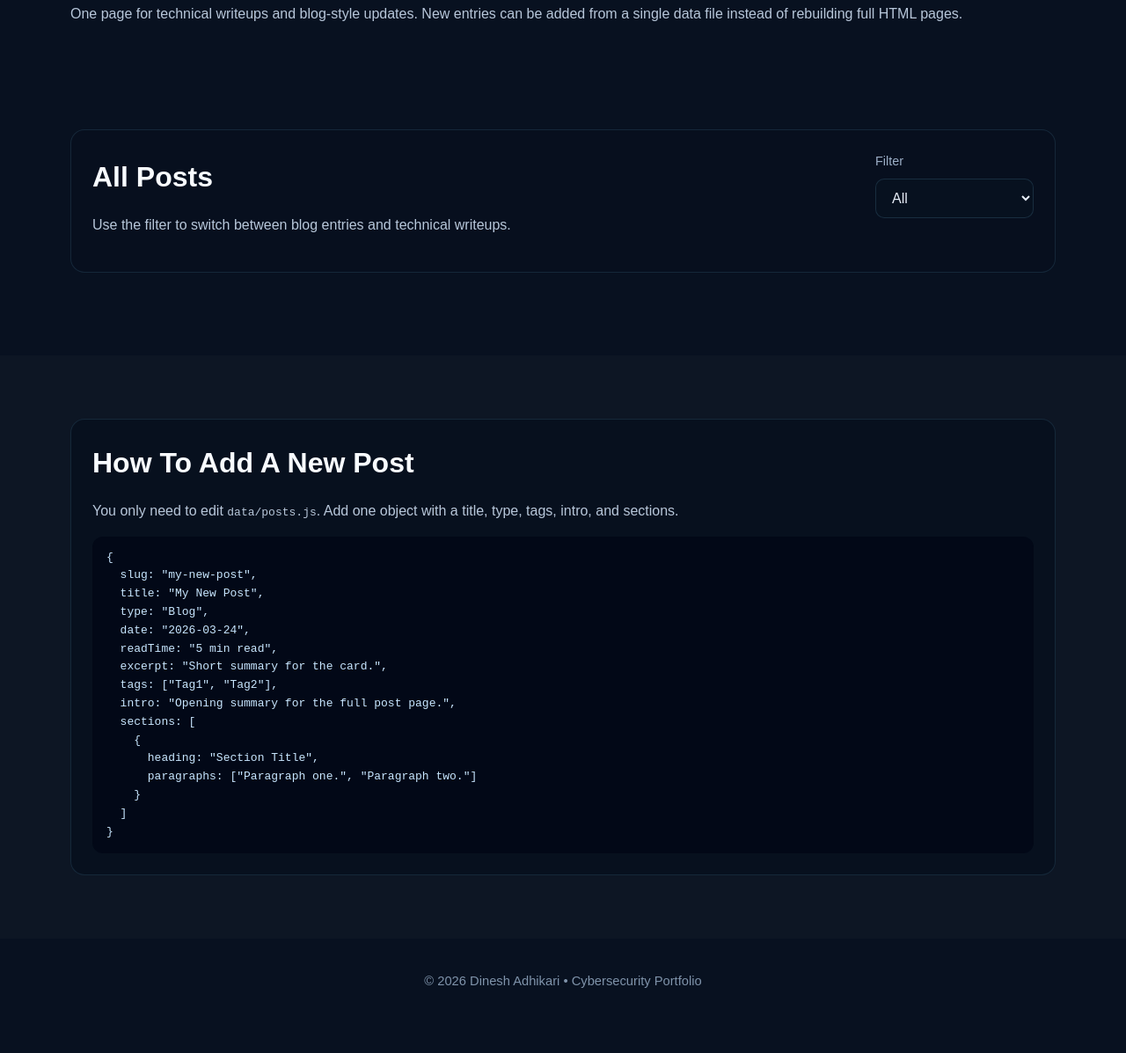
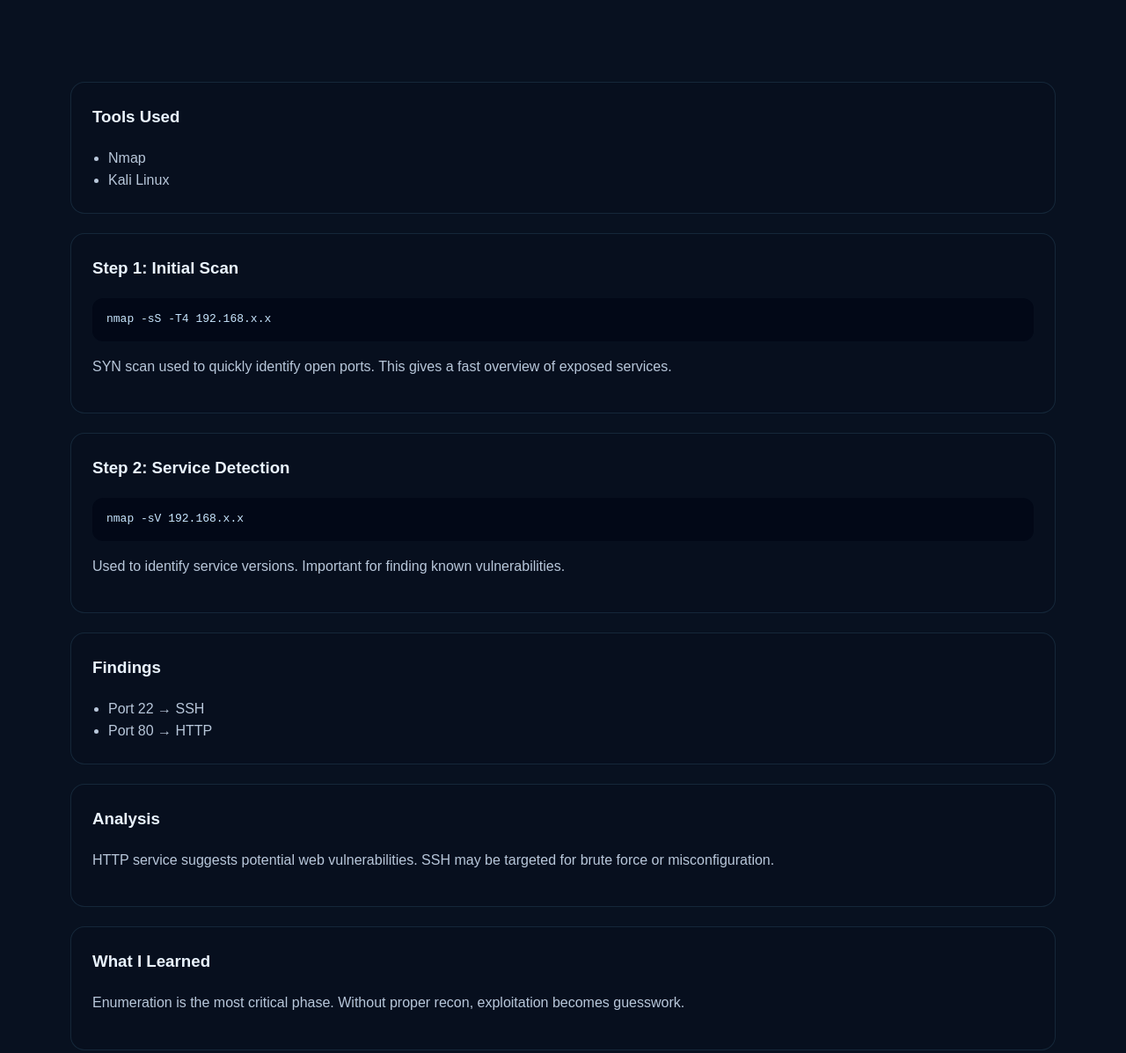
Before and after one commit to dineshadhikaree2006/portfolio---bsc, a plain HTML site: page pages/projects.html in a window 1280 px wide. Shown: the part 254-1451 px from the top of the page at 88% size. Drawn offline with Linux system fonts and the light colour scheme.

Commit message:
removed everything that contained post

```diff
--- a/data/posts.js
+++ /dev/null
@@ -1,90 +0,0 @@
-window.PORTFOLIO_POSTS = [
-  {
-    slug: "nmap-enumeration-lab",
-    title: "Nmap Enumeration Lab",
-    type: "Writeup",
-    date: "2026-03-20",
-    readTime: "6 min read",
-    excerpt:
-      "A walkthrough of an introductory enumeration lab focused on open ports, service detection, and attack-surface analysis.",
-    tags: ["Nmap", "Enumeration", "Linux", "Networking"],
-    intro:
-      "Objective: identify open ports, inspect running services, and build an initial attack-surface picture before any exploitation attempt.",
-    sections: [
-      {
-        heading: "Tools Used",
-        list: ["Nmap", "Kali Linux"]
-      },
-      {
-        heading: "Step 1: Initial Scan",
-        code: "nmap -sS -T4 192.168.x.x",
-        paragraphs: [
-          "A SYN scan is useful for getting a fast first-pass view of exposed ports.",
-          "This step is about speed and orientation. It tells me which services deserve closer inspection next."
-        ]
-      },
-      {
-        heading: "Step 2: Service Detection",
-        code: "nmap -sV 192.168.x.x",
-        paragraphs: [
-          "Version detection helps move from 'something is open' to 'this specific service is running.'",
-          "That matters because vulnerability research depends on product and version details."
-        ]
-      },
-      {
-        heading: "Findings",
-        list: ["Port 22 -> SSH", "Port 80 -> HTTP"]
-      },
-      {
-        heading: "Analysis",
-        paragraphs: [
-          "The HTTP service suggests a web attack surface that should be examined with browser testing, directory discovery, and header inspection.",
-          "SSH is often a lower-noise target for configuration review or credential testing, but it also needs careful restraint because it is easy to waste time there too early."
-        ]
-      },
-      {
-        heading: "What I Learned",
-        paragraphs: [
-          "Enumeration sets the pace for the rest of the assessment.",
-          "If recon is weak, every later step becomes guesswork instead of evidence-driven testing."
-        ]
-      }
-    ]
-  },
-  {
-    slug: "building-this-portfolio",
-    title: "Building This Portfolio With Better Structure",
-    type: "Blog",
-    date: "2026-03-22",
-    readTime: "4 min read",
-    excerpt:
-      "Notes on why I am treating this site as a technical workspace instead of a generic personal homepage.",
-    tags: ["Portfolio", "Frontend", "Learning", "Documentation"],
-    intro:
-      "This site is part of my learning process. I want it to show real technical progress, not just claims about what I know.",
-    sections: [
-      {
-        heading: "Why This Matters",
-        paragraphs: [
-          "A portfolio becomes more credible when it shows artifacts: writeups, notes, experiments, and working improvements over time.",
-          "That is more useful than a polished page that says very little about actual skill."
-        ]
-      },
-      {
-        heading: "What I Want From The Site",
-        list: [
-          "One place to publish writeups and technical posts",
-          "A structure that stays easy to update",
-          "Clear separation between blog-style reflection and evidence-heavy writeups"
-        ]
-      },
-      {
-        heading: "Current Direction",
-        paragraphs: [
-          "The site is moving toward a reusable posts system so new entries can be added from one data file instead of rebuilding full pages every time.",
-          "That keeps the content workflow simpler and makes the portfolio easier to maintain."
-        ]
-      }
-    ]
-  }
-];
--- a/pages/projects.html
+++ b/pages/projects.html
@@ -3,12 +3,10 @@
 <head>
   <meta charset="UTF-8">
   <meta name="viewport" content="width=device-width, initial-scale=1.0">
-  <title>Posts | Dinesh Adhikari</title>
-  <meta name="description" content="Combined blog and writeups page for Dinesh Adhikari's cybersecurity portfolio.">
+  <title>Nmap Enumeration | Dinesh</title>
+  <meta name="description" content="Nmap enumeration lab writeup covering service discovery, findings, and lessons learned.">
   <link rel="stylesheet" href="../style.css">
   <script src="../script.js" defer></script>
-  <script src="../data/posts.js" defer></script>
-  <script src="../posts.js" defer></script>
 </head>
 <body>
   <header class="site-header">
@@ -17,7 +15,7 @@
       <button class="menu-toggle" id="menuToggle" aria-label="Toggle navigation">☰</button>
       <nav class="site-nav" id="siteNav">
         <a href="../index.html">Home</a>
-        <a href="projects.html" class="active">Posts</a>
+        <a href="projects.html" class="active">Projects</a>
         <a href="skills.html">Skills</a>
         <a href="contact.html">Contact</a>
       </nav>
@@ -27,59 +25,58 @@
   <main>
     <section class="page-hero">
       <div class="container">
-        <p class="eyebrow">Blog + Writeups</p>
-        <h1>Posts</h1>
+        <h1>Nmap Enumeration Lab</h1>
         <p class="page-lead">
-          One page for technical writeups and blog-style updates. New entries can be added from a single data file instead of rebuilding full HTML pages.
+          Objective: Identify open ports, running services, and potential attack surface on a target machine.
         </p>
       </div>
     </section>
 
     <section class="section">
-      <div class="container">
-        <div class="posts-toolbar card">
-          <div>
-            <h2 class="section-title">All Posts</h2>
-            <p class="section-intro">Use the filter to switch between blog entries and technical writeups.</p>
-          </div>
-          <div class="posts-toolbar-controls">
-            <label for="postTypeFilter">Filter</label>
-            <select id="postTypeFilter" class="post-filter">
-              <option value="All">All</option>
-              <option value="Writeup">Writeups</option>
-              <option value="Blog">Blog</option>
-            </select>
-            <p id="postCount" class="post-count"></p>
-          </div>
-        </div>
+      <div class="container grid">
+        <article class="card">
+          <h3>Tools Used</h3>
+          <ul>
+            <li>Nmap</li>
+            <li>Kali Linux</li>
+          </ul>
+        </article>
 
-        <div class="grid three-col post-grid" id="postGrid"></div>
-      </div>
-    </section>
+        <article class="card">
+          <h3>Step 1: Initial Scan</h3>
+          <pre>nmap -sS -T4 192.168.x.x</pre>
+          <p>
+            SYN scan used to quickly identify open ports. This gives a fast overview of exposed services.
+          </p>
+        </article>
 
-    <section class="section alt-section">
-      <div class="container">
         <article class="card">
-          <h2 class="section-title">How To Add A New Post</h2>
-          <p class="section-intro">
-            You only need to edit <code>data/posts.js</code>. Add one object with a title, type, tags, intro, and sections.
+          <h3>Step 2: Service Detection</h3>
+          <pre>nmap -sV 192.168.x.x</pre>
+          <p>
+            Used to identify service versions. Important for finding known vulnerabilities.
           </p>
-          <pre>{
-  slug: "my-new-post",
-  title: "My New Post",
-  type: "Blog",
-  date: "2026-03-24",
-  readTime: "5 min read",
-  excerpt: "Short summary for the card.",
-  tags: ["Tag1", "Tag2"],
-  intro: "Opening summary for the full post page.",
-  sections: [
-    {
-      heading: "Section Title",
-      paragraphs: ["Paragraph one.", "Paragraph two."]
-    }
-  ]
-}</pre>
+        </article>
+        <article class="card">
+          <h3>Findings</h3>
+          <ul>
+            <li>Port 22 → SSH</li>
+            <li>Port 80 → HTTP</li>
+          </ul>
+        </article>
+
+        <article class="card">
+          <h3>Analysis</h3>
+          <p>
+            HTTP service suggests potential web vulnerabilities. SSH may be targeted for brute force or misconfiguration.
+          </p>
+        </article>
+
+        <article class="card">
+          <h3>What I Learned</h3>
+          <p>
+            Enumeration is the most critical phase. Without proper recon, exploitation becomes guesswork.
+          </p>
         </article>
       </div>
     </section>
--- a/style.css
+++ b/style.css
@@ -291,90 +291,6 @@ pre {
     font-weight: bold;
 }
 
-.posts-toolbar {
-    display: flex;
-    justify-content: space-between;
-    align-items: end;
-    gap: 20px;
-    margin-bottom: 22px;
-}
-
-.posts-toolbar-controls {
-    display: grid;
-    gap: 8px;
-    min-width: 180px;
-}
-
-.posts-toolbar-controls label,
-.post-count,
-.post-meta,
-.post-detail-meta {
-    color: #9db0c8;
-    font-size: 0.9rem;
-}
-
-.post-filter {
-    width: 100%;
-    border: 1px solid rgba(125, 211, 252, 0.14);
-    border-radius: 10px;
-    background: #07111f;
-    color: #e7eef8;
-    padding: 12px 14px;
-    font: inherit;
-}
-
-.post-grid {
-    align-items: stretch;
-}
-
-.post-card {
-    display: grid;
-    gap: 14px;
-}
-
-.post-card-top,
-.post-detail-meta {
-    display: flex;
-    flex-wrap: wrap;
-    gap: 10px;
-    align-items: center;
-}
-
-.post-type-badge,
-.post-tag {
-    font-size: 0.78rem;
-    padding: 6px 10px;
-    border-radius: 999px;
-    background: rgba(56, 189, 248, 0.12);
-    border: 1px solid rgba(56, 189, 248, 0.2);
-    color: #d6efff;
-}
-
-.post-card h3 {
-    margin-bottom: 0;
-}
-
-.post-layout {
-    display: grid;
-    gap: 22px;
-}
-
-.post-section-card h2 {
-    margin-top: 0;
-    margin-bottom: 12px;
-    font-size: 1.2rem;
-}
-
-.post-section-list {
-    margin: 0;
-    padding-left: 18px;
-    color: #b8c7da;
-}
-
-.empty-state {
-    text-align: center;
-}
-
 .contact-grid {
     display: grid;
     grid-template-columns: 1fr 1fr;
@@ -438,10 +354,6 @@ pre {
         gap: 24px;
     }
 
-    .posts-toolbar {
-        display: grid;
-        align-items: start;
-    }
 }
 
 @media (max-width: 720px) {
```
Also changed, not shown: index.html (+3 -4 lines), pages/contact.html (+1 -1 lines), pages/skills.html (+1 -1 lines).
